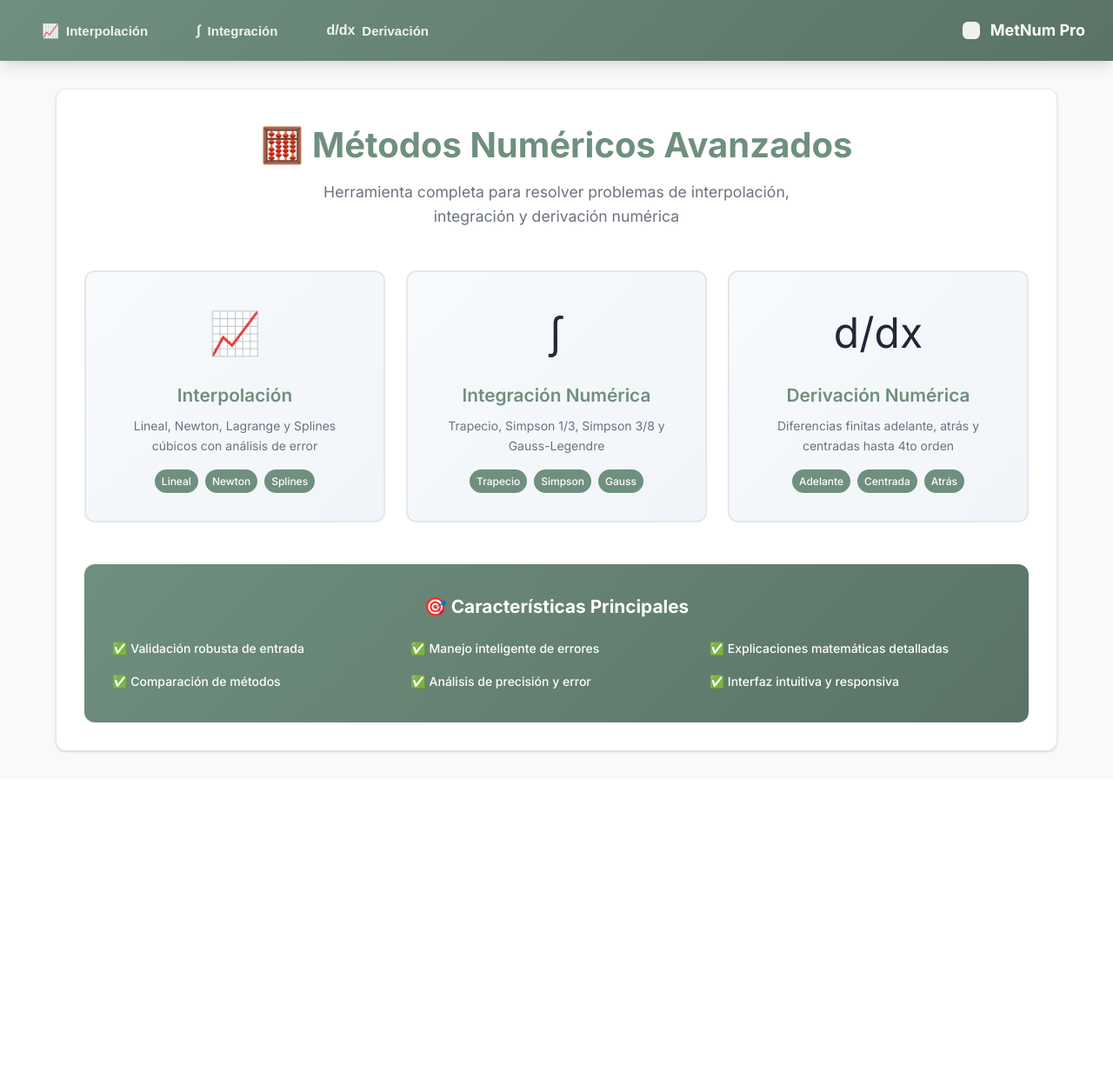
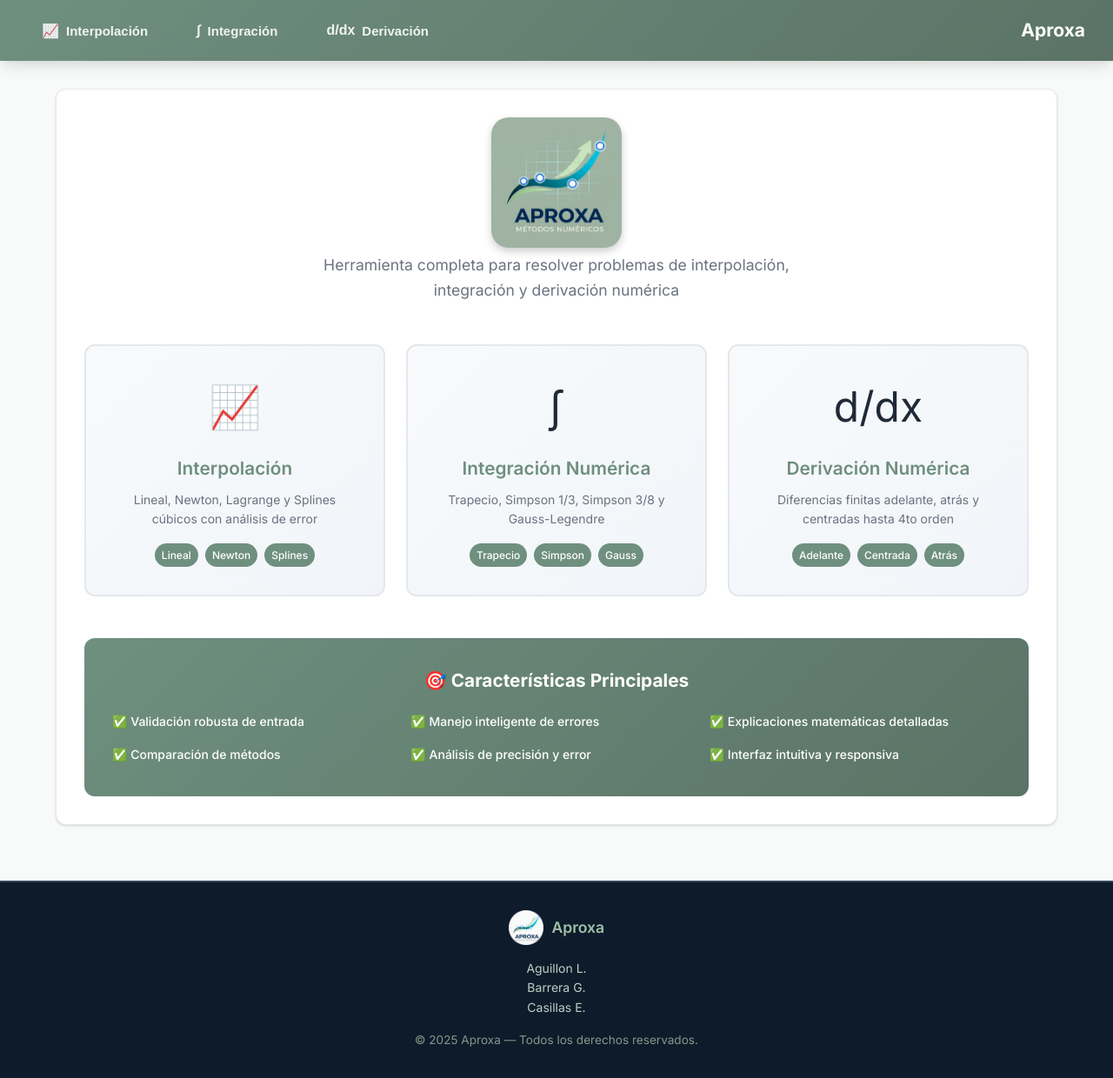
Before and after one commit to 223110358/MetodosNumericos, a Flask app: page / in a window 1280 px wide. Shown: the whole page at 87% size. Before the commit the page ends 866 px from the top, so only its background shows below. Run offline with Flask 3, Linux system fonts and the light colour scheme.

Commit message:
Cambio de titulo y logo

```diff
--- a/static/css/styles.css
+++ b/static/css/styles.css
@@ -1064,3 +1064,69 @@ body {
     color: var(--txt);
   }
 }
+
+.footer {
+  background-color: #0d1b2a; /* Azul oscuro de tu fondo */
+  color: #bcd0c7; /* Verde grisáceo del texto */
+  text-align: center;
+  padding: 2rem 1rem;
+  margin-top: 4rem;
+  border-top: 2px solid #2d4159; /* Separador sutil */
+  font-family: 'Inter', sans-serif;
+}
+
+.footer-container {
+  max-width: 1200px;
+  margin: 0 auto;
+}
+
+.footer-logo {
+  display: flex;
+  align-items: center;
+  justify-content: center;
+  gap: 0.6rem;
+  margin-bottom: 1rem;
+}
+
+.footer-logo img {
+  width: 40px;
+  height: 40px;
+  border-radius: 8px;
+}
+
+.footer-logo span {
+  font-weight: 600;
+  font-size: 1.1rem;
+  color: #9fbfa7; /* tono verde claro */
+}
+
+.footer-links {
+  margin-bottom: 1rem;
+}
+
+.footer-links a {
+  color: #bcd0c7;
+  margin: 0 0.8rem;
+  text-decoration: none;
+  transition: color 0.3s ease;
+  font-size: 0.95rem;
+}
+
+.footer-links a:hover {
+  color: #91c7b1; /* verde más claro al pasar el ratón */
+}
+
+.footer-copy {
+  font-size: 0.85rem;
+  color: #809a88;
+}
+
+.logo-img {
+  border-radius: 20px;  /* 🔹 redondea las esquinas (ajusta el valor si quieres más o menos) */
+  box-shadow: 0 4px 10px rgba(0, 0, 0, 0.2);  /* 🔹 sombra sutil opcional */
+  transition: transform 0.3s ease;
+}
+
+.logo-img:hover {
+  transform: scale(1.03); /* 🔹 leve animación al pasar el cursor */
+}
--- a/templates/index.html
+++ b/templates/index.html
@@ -3,6 +3,7 @@
 <head>
   <meta charset="utf-8" />
   <meta name="viewport" content="width=device-width, initial-scale=1" />
+  <link rel="icon" type="image/png" href="{{ url_for('static', filename='img/aproxa_logo.png') }}">
   <title>Métodos Numéricos - Herramienta Avanzada</title>
   <link rel="preconnect" href="https://fonts.googleapis.com">
   <link href="https://fonts.googleapis.com/css2?family=Inter:wght@400;500;600;700&display=swap" rel="stylesheet">
@@ -30,8 +31,7 @@
     </nav>
 
     <div class="logo-box">
-      <div class="logo-chip"></div>
-      <div class="logo-text">MetNum Pro</div>
+      <h2>Aproxa</h2>
     </div>
   </header>
 
@@ -40,7 +40,7 @@
     <!-- Vista: Bienvenida -->
     <section class="panel view active" id="view-inicio">
       <div class="welcome-header">
-        <h1>🧮 Métodos Numéricos Avanzados</h1>
+               <img src="{{ url_for('static', filename='img/aproxa1.png') }}" alt="Mi Logo" class="logo-img" height="150" width="150">
         <p class="welcome-subtitle">Herramienta completa para resolver problemas de interpolación, integración y derivación numérica</p>
       </div>
 
@@ -300,7 +300,26 @@
 
   <!-- Toast notifications -->
   <div class="toast-container" id="toast-container"></div>
+  <script src="{{ url_for('static', filename='js/script.js') }}" defer></script>
 
-  <script src="{{ url_for('static', filename='js/script.js') }}" defer></script>
+  <footer class="footer">
+  <div class="footer-container">
+    <div class="footer-logo">
+      <img src="{{ url_for('static', filename='img/aproxa_logo.png') }}" alt="Logo Aproxa">
+      <span>Aproxa</span>
+    </div>
+
+    <div class="footer-links">
+      <p>Aguillon L.</p>
+      <p>Barrera G.</p>
+      <p>Casillas E.</p>
+    </div>
+
+    <div class="footer-copy">
+      © 2025 Aproxa — Todos los derechos reservados.
+    </div>
+  </div>
+</footer>
+
 </body>
 </html>
```
Also changed, not shown: static/img/aproxa1.png (added), static/img/aproxa_logo.png (added), static/img/aproxa_white.png (added).
